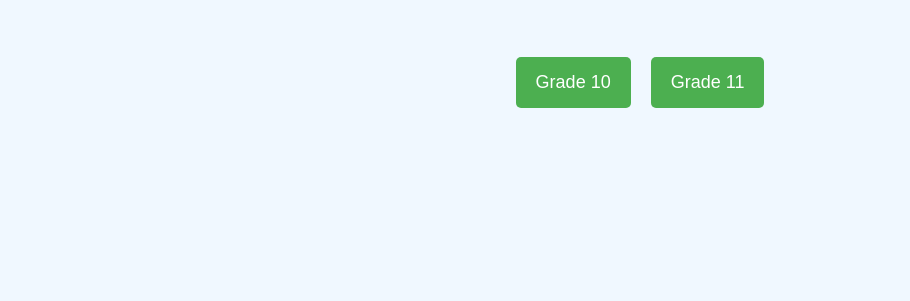
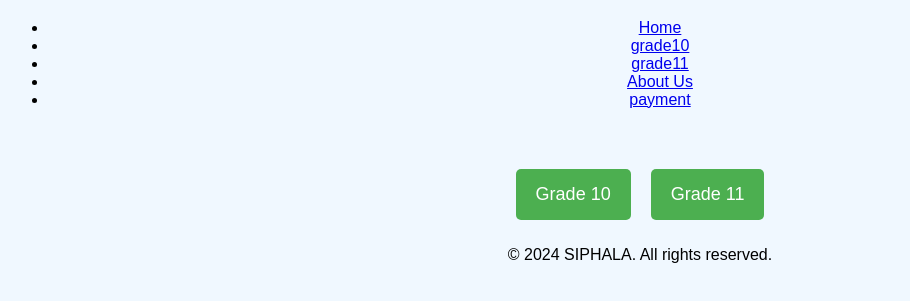
Before and after one commit to Dinushan123/class-management-frontend, a plain HTML site: page index.html in a window 1280 px wide. Shown: the part 61-362 px from the top of the page, without its empty margins (0-910 px from the left). Drawn offline with Linux system fonts and the light colour scheme.

Commit message:
Update index.html

```diff
--- a/index.html
+++ b/index.html
@@ -8,9 +8,25 @@
 </head>
 <body>
     <h1>Welcome to Class Management</h1>
+    <header>
+        <nav>
+            <div class="nav1">
+                <ul>
+                    <li><a href="index.html">Home</a></li>
+                    <li><a href="grade10.html">grade10</a></li>
+                    <li><a href="grade11.html">grade11</a></li>
+                    <li><a href="About us.html">About Us</a></li>
+                    <li><a href="upload.html">payment</a></li>
+                </ul>
+            </div>
+        </nav>
+    </header>
     <div class="container">
         <a href="grade10.html" class="grade-btn">Grade 10</a>
         <a href="grade11.html" class="grade-btn">Grade 11</a>
     </div>
+    <footer>
+        <p>&copy; 2024 SIPHALA. All rights reserved.</p>
+    </footer>
 </body>
 </html>
```
